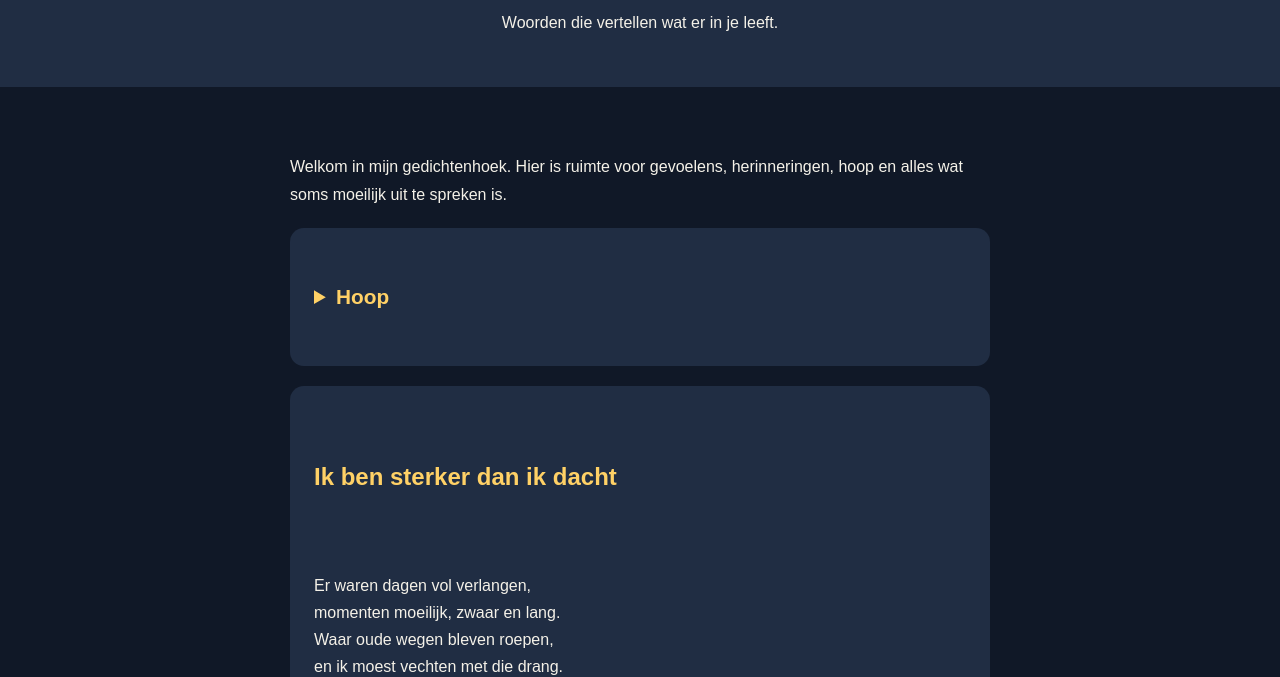
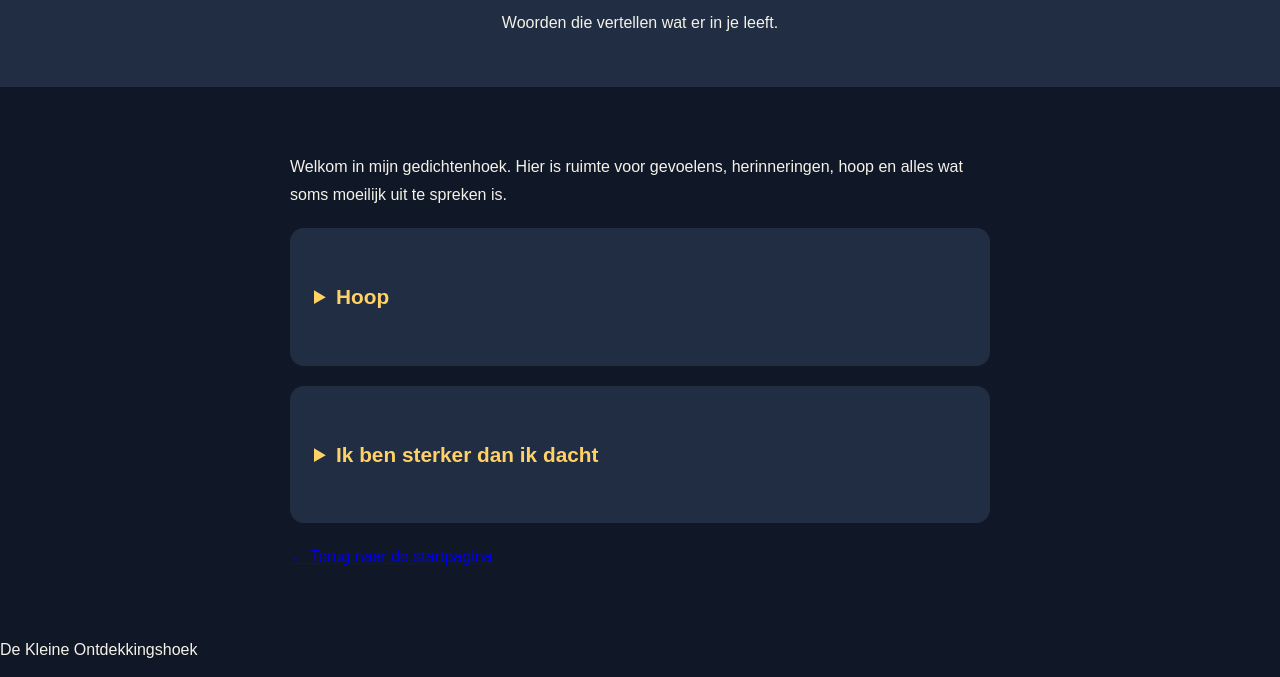
Before and after one commit to Dioni1978/Welkom, a plain HTML site: page gedichten.html in a window 1280 px wide. Shown: the part 123-800 px from the top of the page. Drawn offline with Linux system fonts and the light colour scheme.

Commit message:
Add files via upload

```diff
--- a/gedichten.html
+++ b/gedichten.html
@@ -101,8 +101,8 @@ is er een morgen die mij misschien nog iets geeft.
 </article>
 
   <article class="gedicht">
-    <h2>Ik ben sterker dan ik dacht</h2>
-
+  <details>
+ <summary style="color: #ffd166;">Ik ben sterker dan ik dacht</summary>
     Er waren dagen vol verlangen,
     momenten moeilijk, zwaar en lang.
     Waar oude wegen bleven roepen,
@@ -138,24 +138,25 @@ is er een morgen die mij misschien nog iets geeft.
     ik heb al zoveel overwonnen,
     ik kan dit aan, ik kan nog meer.
 
-    <p>
+
       Ik kijk niet langer naar wat achter mij ligt,
       ik draag mijn littekens, maar zoek het licht.
       De drang mag roepen, de storm mag bestaan.
-    </p>
+
 
     <h2>Mijn verleden schrijft niet langer mijn verhaal.</h2>
 
-    <p>
+
       Ik ben er nog, ik leef, ik bouw weer op,
       en deze keer geef ik mezelf niet op.
-    </p>
+
+  </details>
   </article>
 
   <p><a href="index.html">← Terug naar de startpagina</a></p>
 </main>
 
-  </main>
+
 
   <footer>
     De Kleine Ontdekkingshoek
```
